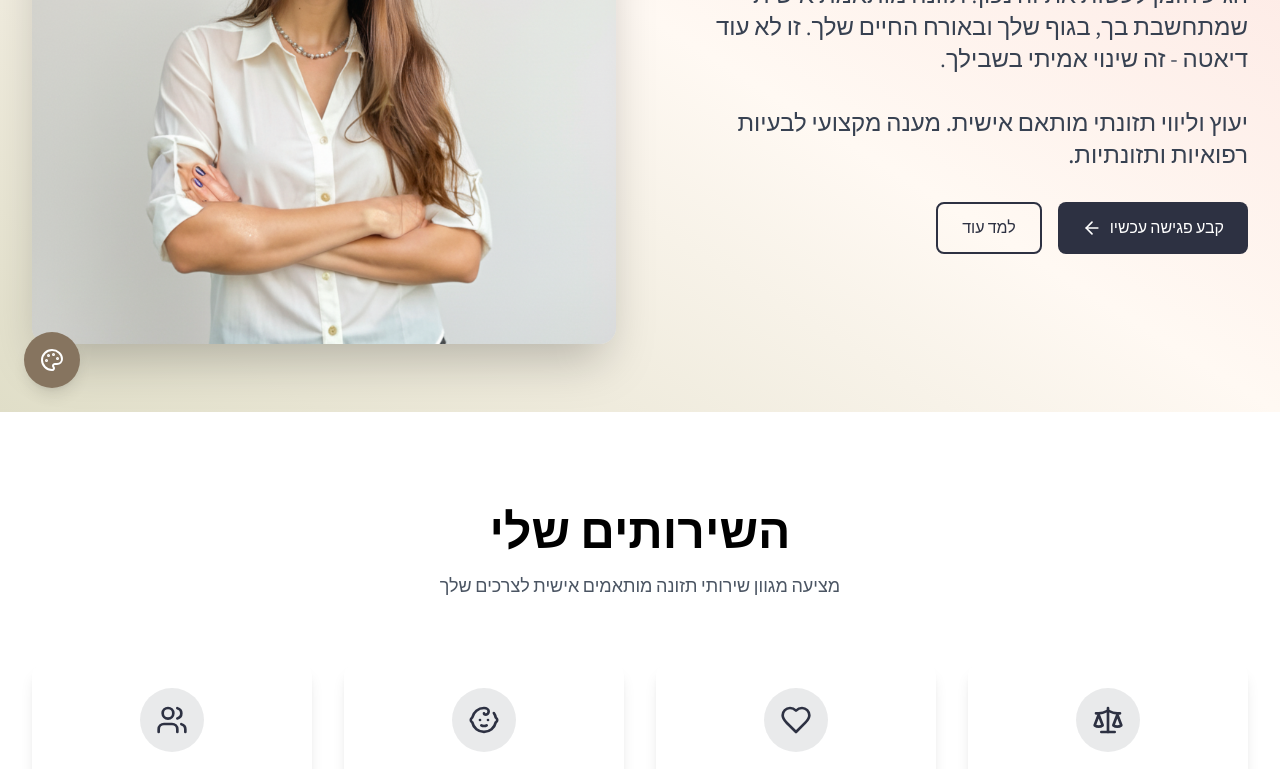
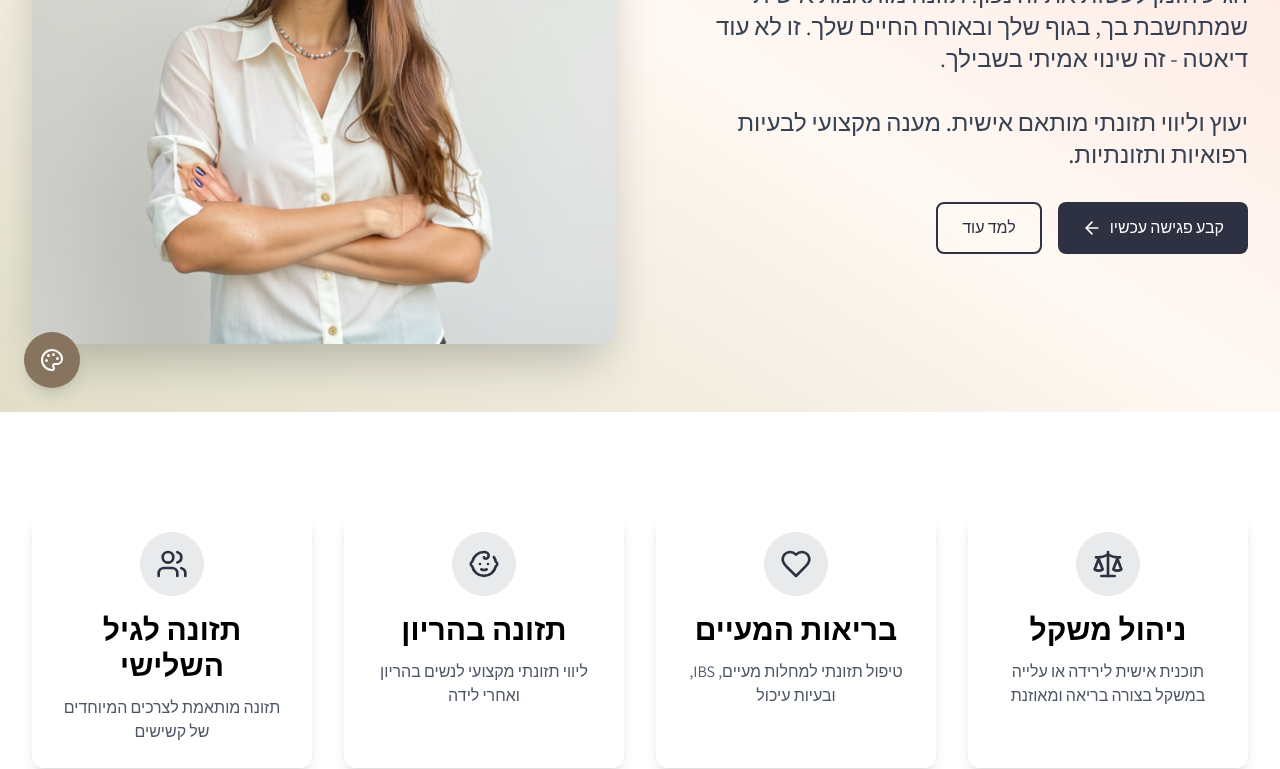
Before and after one commit to ben-elbert/gal-elbert-nutrition, a Next.js app: page / in a window 1280 px wide. Shown: the part 388-1157 px from the top of the page. Built offline with nearby package versions, Linux system fonts and the light colour scheme.

Commit message:
feat: Remove services section title and description

```diff
--- a/components/sections/Services.tsx
+++ b/components/sections/Services.tsx
@@ -12,13 +12,6 @@ export function Services() {
   return (
     <section id="services" className="section bg-white">
       <div className="container">
-        <div className="text-center mb-16">
-          <h2 className="heading-2 mb-4">השירותים שלי</h2>
-          <p className="text-lg text-gray-600 max-w-2xl mx-auto">
-            מציעה מגוון שירותי תזונה מותאמים אישית לצרכים שלך
-          </p>
-        </div>
-
         <div className="grid grid-cols-1 md:grid-cols-2 lg:grid-cols-4 gap-8">
           {siteConfig.services.he.map((service, index) => {
             const Icon = iconMap[service.icon as keyof typeof iconMap];
```
